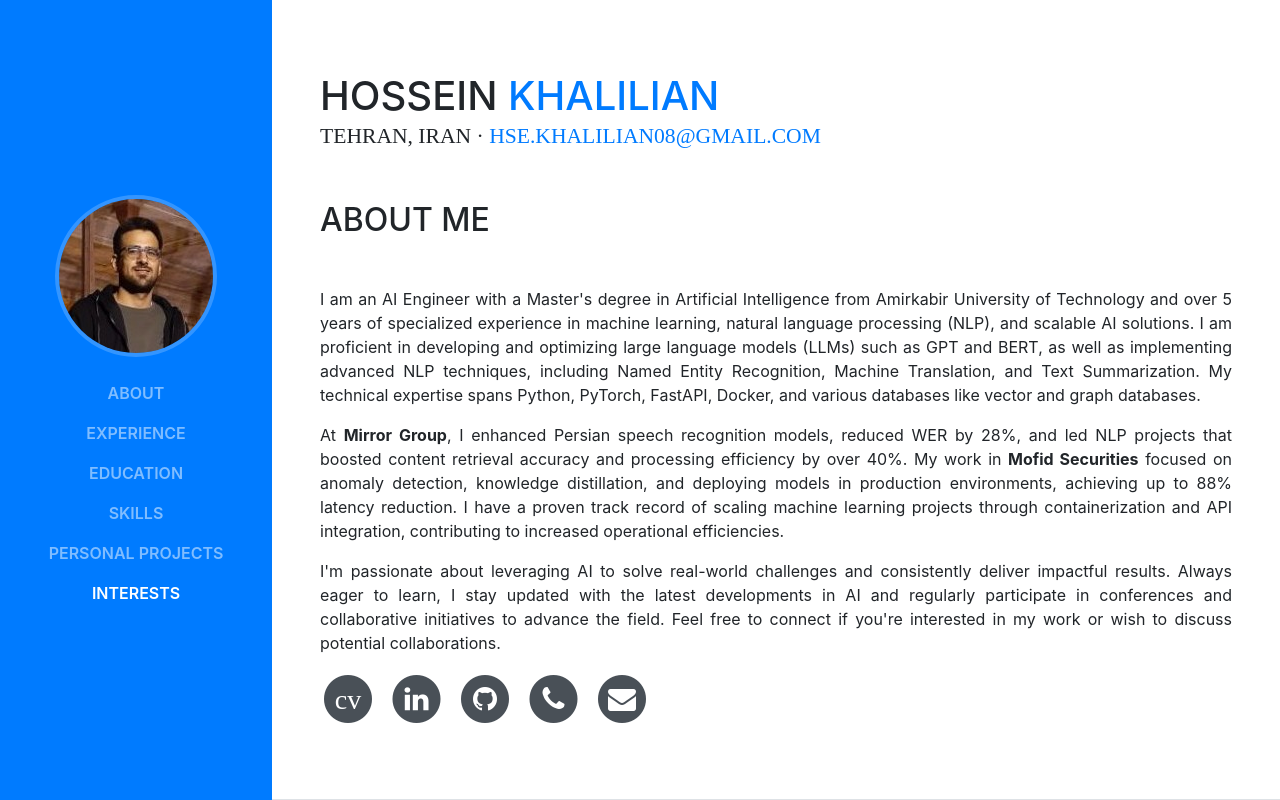
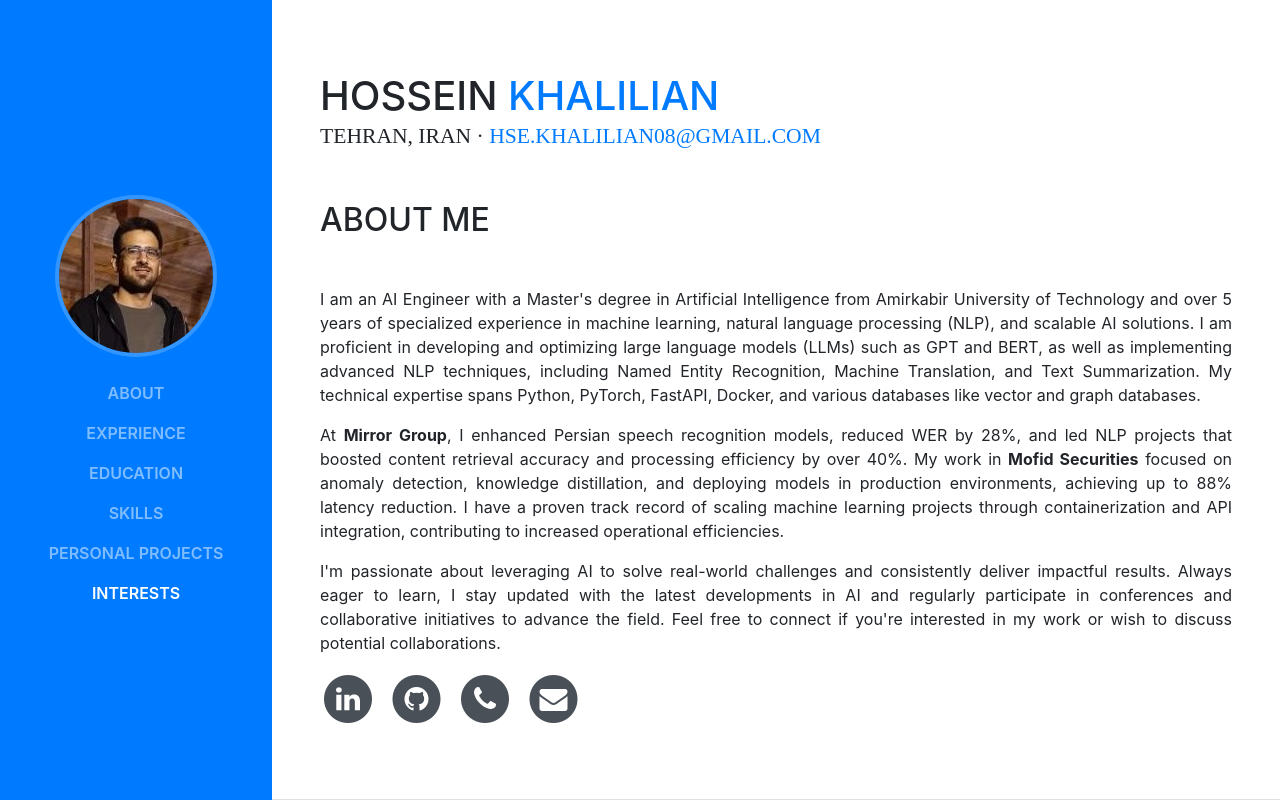
Before and after one commit to hossein-khalilian/hossein-khalilian.github.io, a website with bundled scripts: page index.html in a window 1280 px wide. Shown: the top 800 px of the page. Built offline with nearby package versions, Linux system fonts and the light colour scheme; files whose address does not match are found by name; a web font is replaced by a local one.

Commit message:
remove old resume

```diff
--- a/index.html
+++ b/index.html
@@ -150,14 +150,14 @@
           </p>
 
           <ul class="list-inline list-social-icons mb-0">
-            <li class="list-inline-item">
-              <a href="./pdf/khalilian-resume.pdf">
-                <span class="fa-stack fa-lg">
-                  <i class="fa fa-circle fa-stack-2x"></i>
-                  <i class="fa fa-stack-1x fa-inverse">cv</i>
-                </span>
-              </a>
-            </li>
+            <!-- <li class="list-inline-item"> -->
+            <!--   <a href="./pdf/khalilian-resume.pdf"> -->
+            <!--     <span class="fa-stack fa-lg"> -->
+            <!--       <i class="fa fa-circle fa-stack-2x"></i> -->
+            <!--       <i class="fa fa-stack-1x fa-inverse">cv</i> -->
+            <!--     </span> -->
+            <!--   </a> -->
+            <!-- </li> -->
             <li class="list-inline-item">
               <a href="https://www.linkedin.com/in/hosein-khalilian/">
                 <span class="fa-stack fa-lg">
```
Also changed, not shown: 1 other file.
